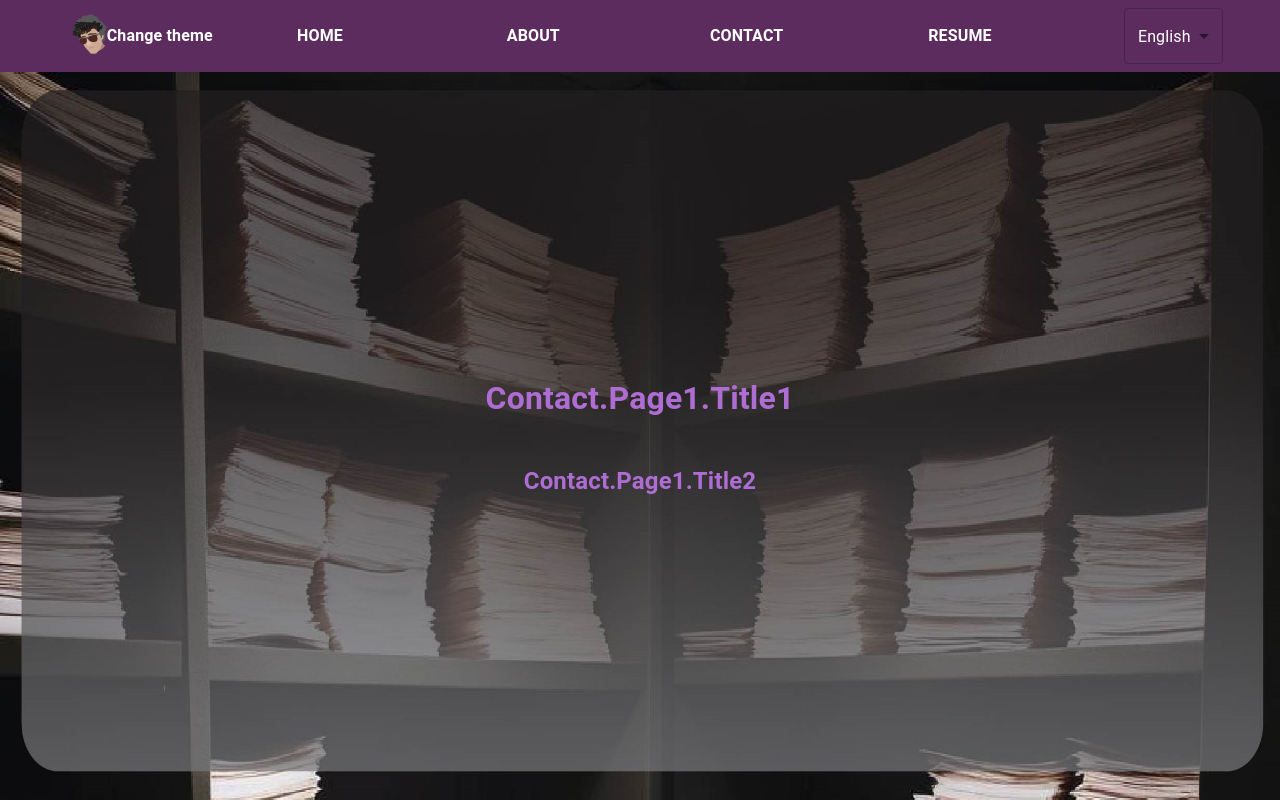
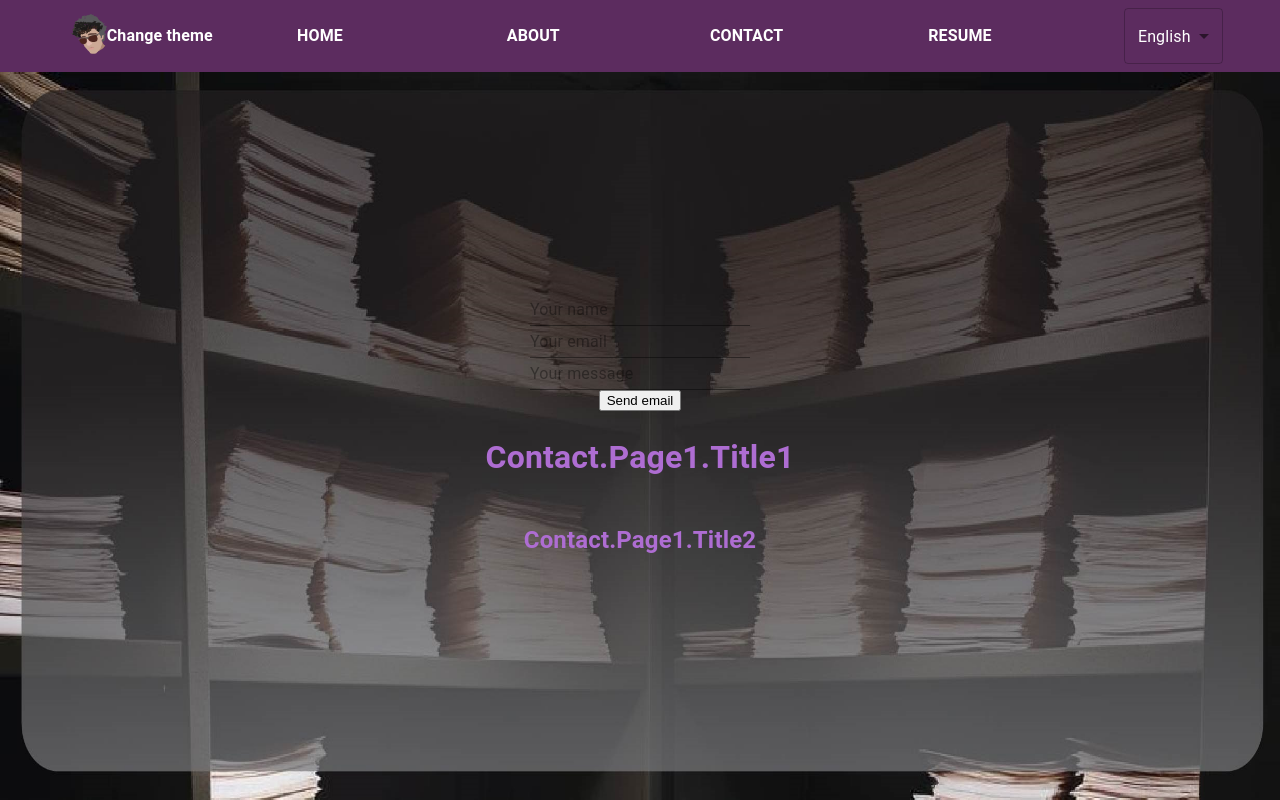
Before and after one commit to lieautman/Presentation-Site, a React (Create React App) app: page / in a window 1280 px wide. Both pictures are taken after a click on the button "CONTACT". Built offline with nearby package versions, Linux system fonts and the light colour scheme.

Commit message:
add menu open icon for nav and make contact page

```diff
--- a/src/Navigation/NavigationPhoneComponent.js
+++ b/src/Navigation/NavigationPhoneComponent.js
@@ -7,7 +7,7 @@ import ThemeChanger from "./ThemeChanger/ThemeChanger";
 import LanguageChanger from "./LanguageChanger/LanguageChanger";
 import { useTranslation } from 'react-i18next';
 import { IconButton, Button } from "@mui/material";
-import { Menu } from '@mui/icons-material';
+import { Menu, MenuOpen } from '@mui/icons-material';
 
 function NavigationPhoneComponent({setPageNo, menuOpen, setMenuOpen}) {
     const { t } = useTranslation();
@@ -18,7 +18,7 @@ function NavigationPhoneComponent({setPageNo, menuOpen, setMenuOpen}) {
                 <GridContainerWithThemeMainColor container className="scrollSnapSection" style={{ height: "100vh", zIndex: "100" }}>
                     <GridItemAligned item xs={12}>
                         <IconButton aria-label="delete" style={{ color: currentTheme.colors.textColor }} onClick={() => setMenuOpen(false)}>
-                            <Menu />
+                            <MenuOpen />
                         </IconButton>
                     </GridItemAligned>
                     <GridItemAligned item xs={12}><Button onClick={() => {setPageNo(1); setMenuOpen(false)}}><TypographyWithTheme color={currentTheme.colors.textColor}><h3 style={{ fontSize: currentTheme.fontSizesPhone.h3 }}>{t("Nav.Pages.Home")}</h3></TypographyWithTheme></Button></GridItemAligned>
--- a/src/Pages/Contact/Contact.js
+++ b/src/Pages/Contact/Contact.js
@@ -5,7 +5,8 @@ import { ThemeContext } from "../../Resources/Theme/ThemeContext"
 import useMediaQuery from '@mui/material/useMediaQuery';
 import { useTranslation } from 'react-i18next';
 import emailjs from "@emailjs/browser";
-
+import { Input } from "@mui/material"
+import Box from '@mui/material/Box';
 
 function Contact() {
     const { t } = useTranslation();
@@ -16,19 +17,19 @@ function Contact() {
     const [email, setEmail] = useState("");
     const [message, setMessage] = useState("");
 
+    const templateParams = {
+        from_name: name,
+        from_email: email,
+        to_name: "Cristi",
+        message: message
+    };
+
     const handleSubmit = (e) => {
         e.preventDefault();
 
         const ServiceId = "service_qa9ig88";
         const TemplateId = "template_gkk4c6b";
         const PublicKey = "IuBo1lXrKMjYBbSKG";
-
-        const templateParams = {
-            from_name: name,
-            from_email: email,
-            to_name: "Cristi",
-            message: message
-        };
 
         emailjs.send(ServiceId, TemplateId, templateParams, PublicKey).then((response) => {
             console.log("Email sent succesfully!", response);
@@ -42,9 +43,8 @@ function Contact() {
 
     return (
         <>
-            <BoxWithvh
-                height={91}
-                sx={{
+
+            <Box sx={{
                 backgroundImage: `url(${currentTheme.images.resumeFirstImage})`,
                 backgroundSize: matches ? "100% 100%" : "150% 100%",
                 backgroundPosition: 'center',
@@ -52,15 +52,20 @@ function Contact() {
                 flexDirection: 'column',
                 alignItems: 'center',
                 justifyContent: 'center',
-                    textAlign: "center"
+                textAlign: "center",
+                height: "91vh"
             }}>
+                <Input type="text" placeholder="Your name" value={name} onChange={(e) => { setName(e.target.value) }} />
+                <Input type="text" placeholder="Your email" onChange={(e) => { setEmail(e.target.value) }} />
+                <Input type="text" placeholder="Your message" onChange={(e) => { setMessage(e.target.value) }} />
+                <button type="submit" onClick={handleSubmit}>Send email</button>
                 <TypographyWithTheme color={currentTheme.colors.titleColor}>
                     <h1 style={{ fontSize: matches ? currentTheme.fontSizes.h1 : currentTheme.fontSizesPhone.h1 }}>{t("Contact.Page1.Title1")}</h1>
                 </TypographyWithTheme>
                 <TypographyWithTheme color={currentTheme.colors.titleColor}>
                     <h2 style={{ fontSize: matches ? currentTheme.fontSizes.h2 : currentTheme.fontSizesPhone.h2 }}>{t("Contact.Page1.Title2")}</h2>
                 </TypographyWithTheme>
-            </BoxWithvh >
+            </Box >
             <BoxWithvh
                 height={100}
                 className="scrollSnapSection"
@@ -93,12 +98,7 @@ function Contact() {
                         textAlign: "center"
                     }}
                 >
-                    <form onSubmit={handleSubmit}>
-                        <input type="text" placeholder="Your name" value={name} onChange={(e) => setName(e.target.value)} />
-                        <input type="text" placeholder="Your email" value={email} onChange={(e) => setEmail(e.target.value)} />
-                        <textarea cols="30" rows="30" value={message} onChange={(e) => setMessage(e.target.value)} />
-                        <button type="submit">Send email</button>
-                    </form>
+
                 </BoxWithvh>
             </BoxWithvh>
         </>
```
Lines whose indentation alone changed are shown as unchanged.
